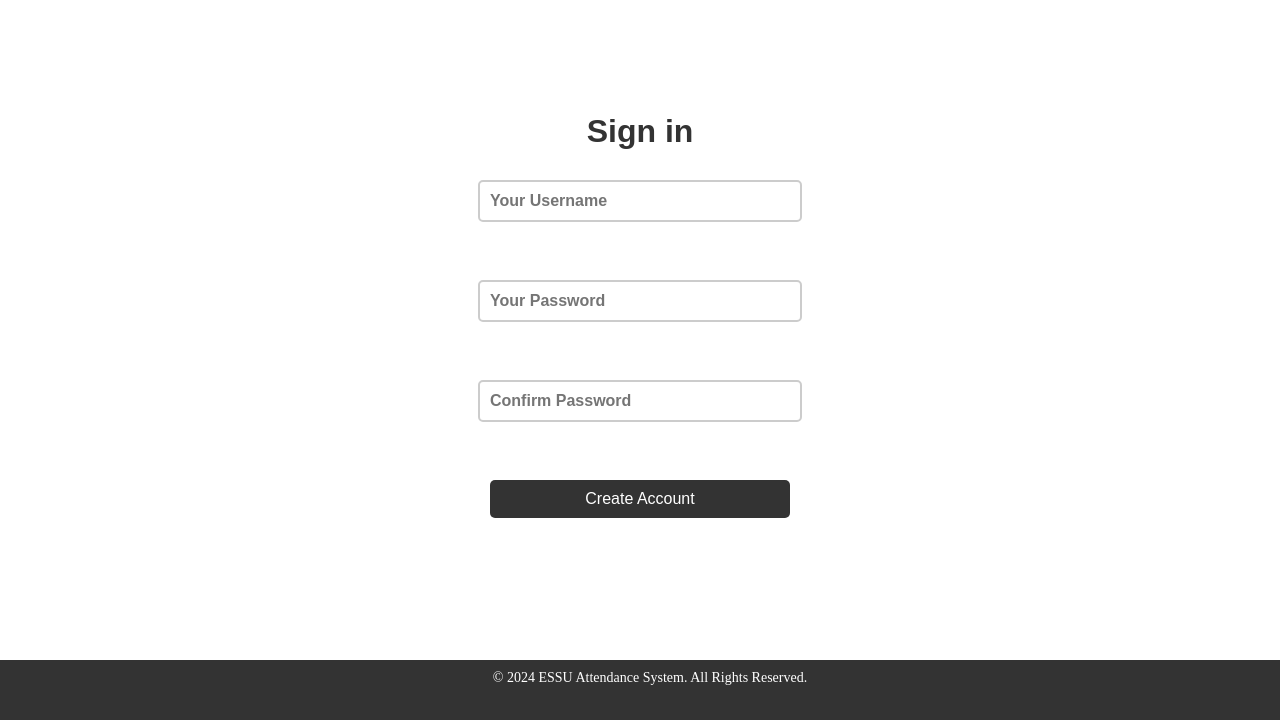
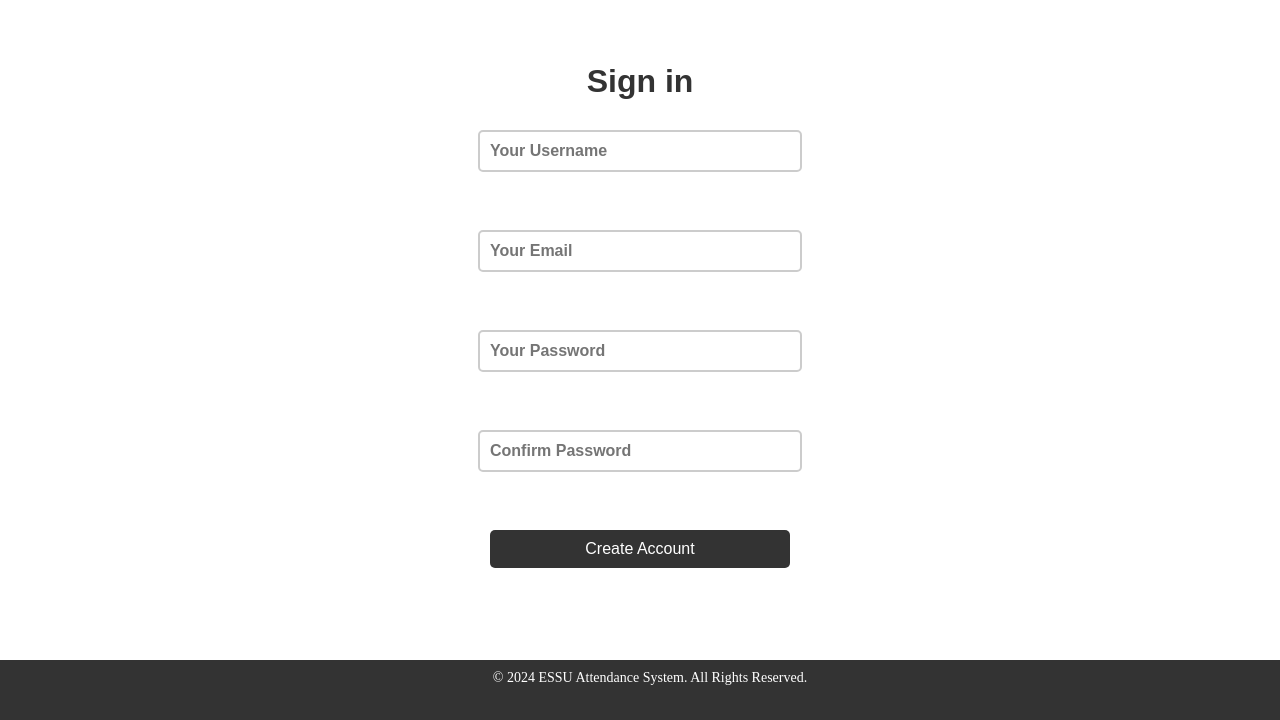
Before and after one commit to CSSO-Linux-User-Group-ESSU/Attendance-with-ESP-RFID, a Django app: page /signin/ in a window 1280 px wide. Shown: the part 80-800 px from the top of the page. Run offline with Django 5.2, Linux system fonts and the light colour scheme.

Commit message:
created incomplete signin view

```diff
--- a/attendance_app/templates/attendance_app/signin.html
+++ b/attendance_app/templates/attendance_app/signin.html
@@ -15,15 +15,17 @@
 
         <div class="container">
             <h1 class="h11">Sign in</h1>
-            <form action="{% url 'attendance_app:control_panel' %}" method="post" class="form1">
+            <form action="{% url 'attendance_app:signin' %}" method="post" class="form1">
 
                 {% csrf_token %}
 
                     <input type="text" id="username" name="username" required class="input-field" placeholder="Your Username">
                     <br>
+                    <input type="email" id="email" name="email" required class="input-field" placeholder="Your Email">
+                    <br>
                     <input type="password" id="password" name="password" required class="input-field" placeholder="Your Password">
                     <br>
-                    <input type="password" id="password" name="password" required class="input-field" placeholder="Confirm Password">
+                    <input type="password" id="password2" name="password2" required class="input-field" placeholder="Confirm Password">
                     <br>
 
                     <button type="submit" class="login-btn">Create Account</button>
--- a/attendance_app/views.py
+++ b/attendance_app/views.py
@@ -5,12 +5,35 @@ from .forms import EventForm, DeviceForm
 from .models import Student, Attendance, Event, Device, SecurityToken, Day
 from django.http import JsonResponse
 from django.contrib.auth import authenticate, login, logout
+from django.contrib.auth.models import User
 from datetime import datetime
 import pytz
 import json
 
+def signin(request):
 
-def signin(request):
+    if request.method=="POST":
+        username = request.POST["username"]
+        email = request.POST["email"]
+        password = request.POST["password"]
+        password2 = request.POST["password2"]
+
+
+        if password != password2:
+            messages.error(request, "Wrong password confirmation")
+            return redirect("attendance_app:signin")
+
+
+        _, created = User.objects.get_or_create(username=username,email=email, password=password)
+
+        if created:
+            messages.success(request, "User created")
+            return render(request, "attendance_app/index.html")
+
+        else:
+            messages.error(request,"User already exists")
+            return redirect("attendance_app:signin")
+
     return render(request, "attendance_app/signin.html")
 
 
```
